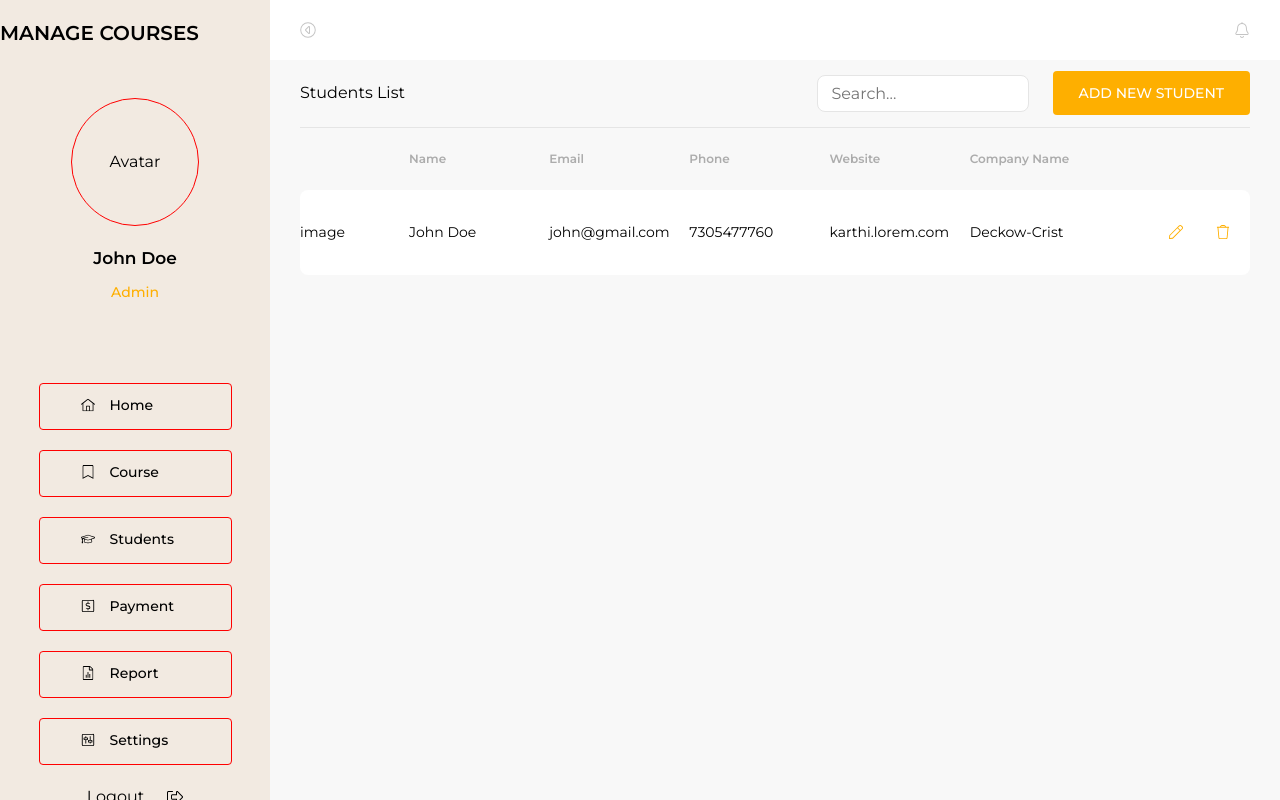
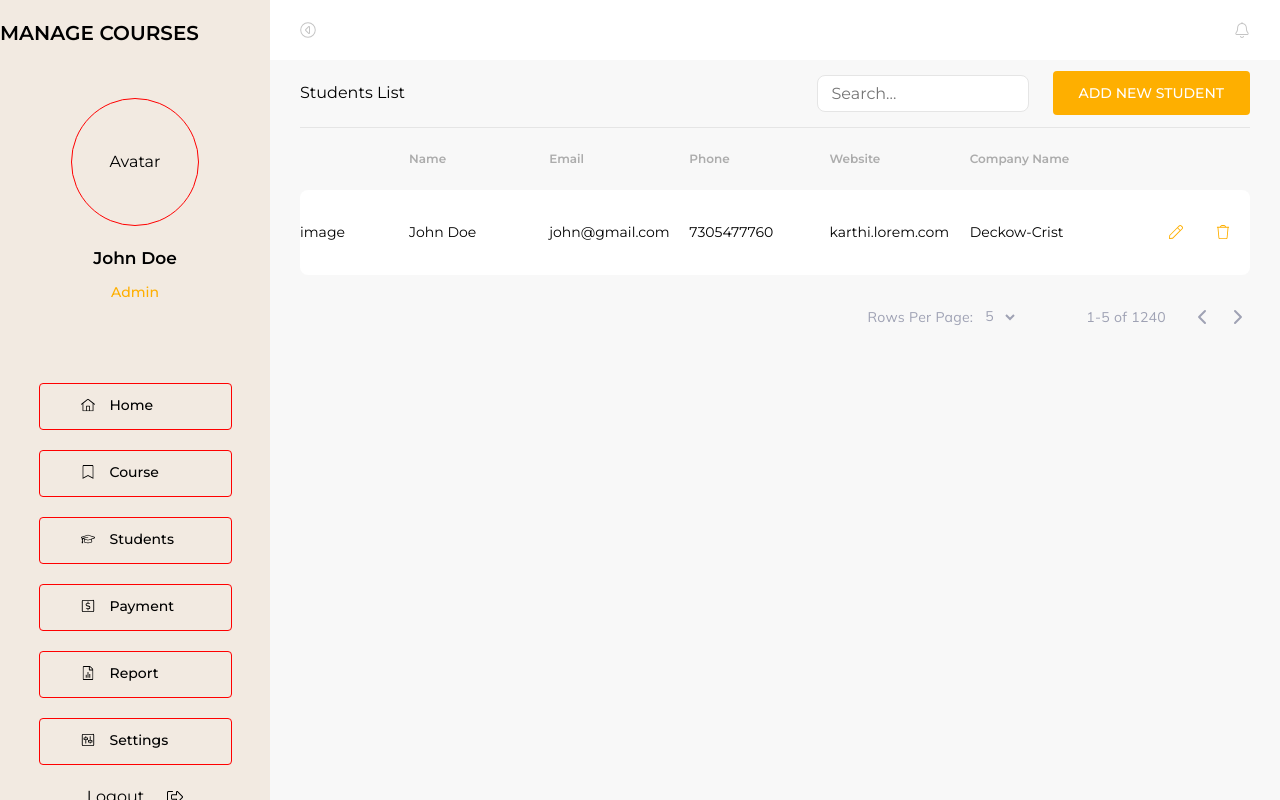
Before and after one commit to mertcancet/dumy-user, a Next.js app: page /dashboard/students in a window 1280 px wide. Built offline with nearby package versions, Linux system fonts and the light colour scheme.

Commit message:
pagination completed

```diff
--- a/src/components/templates/dashboard/students/index.tsx
+++ b/src/components/templates/dashboard/students/index.tsx
@@ -1,6 +1,6 @@
 import React from 'react';
 
-import { DashboardHeader, StudentListTable } from '@/components/ui';
+import { DashboardHeader, Pagination, StudentListTable } from '@/components/ui';
 import styles from './styles.module.css';
 
 const DashboardStudentsPage = () => {
@@ -8,6 +8,7 @@ const DashboardStudentsPage = () => {
     <div className={styles.container}>
       <DashboardHeader />
       <StudentListTable />
+      <Pagination />
     </div>
   );
 };
--- /dev/null
+++ b/src/components/ui/icons/ArrowLeft.tsx
@@ -0,0 +1,20 @@
+import * as React from 'react';
+import type { SVGProps } from 'react';
+const SvgArrowLeft = (props: SVGProps<SVGSVGElement>) => (
+  <svg
+    xmlns="http://www.w3.org/2000/svg"
+    width="1em"
+    height="1em"
+    fill="none"
+    viewBox="0 0 24 24"
+    {...props}
+  >
+    <path
+      stroke="#9FA2B4"
+      strokeLinecap="round"
+      strokeWidth={2}
+      d="m15 18-5.93-5.93a.1.1 0 0 1 0-.14L15 6"
+    />
+  </svg>
+);
+export default SvgArrowLeft;
--- /dev/null
+++ b/src/components/ui/icons/ArrowRight.tsx
@@ -0,0 +1,20 @@
+import * as React from 'react';
+import type { SVGProps } from 'react';
+const SvgArrowRight = (props: SVGProps<SVGSVGElement>) => (
+  <svg
+    xmlns="http://www.w3.org/2000/svg"
+    width="1em"
+    height="1em"
+    fill="none"
+    viewBox="0 0 24 24"
+    {...props}
+  >
+    <path
+      stroke="#9FA2B4"
+      strokeLinecap="round"
+      strokeWidth={2}
+      d="m9 18 5.93-5.93a.1.1 0 0 0 0-.14L9 6"
+    />
+  </svg>
+);
+export default SvgArrowRight;
--- a/src/components/ui/icons/index.ts
+++ b/src/components/ui/icons/index.ts
@@ -1,3 +1,5 @@
+export { default as ArrowLeft } from './ArrowLeft';
+export { default as ArrowRight } from './ArrowRight';
 export { default as Bell } from './Bell';
 export { default as BookmarkPink } from './BookmarkPink';
 export { default as Bookmark } from './Bookmark';
--- a/src/components/ui/index.ts
+++ b/src/components/ui/index.ts
@@ -2,6 +2,7 @@ export { default as DashboardCard } from './dashboard-card';
 export { default as DashboardHeader } from './dashboard-header';
 export { default as Header } from './header';
 export { default as Layout } from './layout';
+export { default as Pagination } from './pagination';
 export { default as Sidebar } from './sidebar';
 export { default as SignUpForm } from './sign-up-form';
 export { default as StudentListTable } from './student-list-table';
--- /dev/null
+++ b/src/components/ui/pagination/index.tsx
@@ -0,0 +1,43 @@
+import React, { useState } from 'react';
+
+import styles from './styles.module.css';
+import { ArrowLeft, ArrowRight } from '../icons';
+
+const Pagination = () => {
+  const [perPage, setPerPage] = useState('5');
+
+  return (
+    <div className={styles.container}>
+      <div className={styles.row_per_page}>
+        <label htmlFor="per-page"> Rows Per Page:</label>
+        <select
+          name="per-page"
+          id="per-page"
+          className={styles.select}
+          value={perPage}
+          onChange={(e) => setPerPage(e.target.value)}
+        >
+          <option value="5">5</option>
+          <option value="6">6</option>
+          <option value="7">7</option>
+          <option value="8">8</option>
+          <option value="8">9</option>
+          <option value="8">10</option>
+        </select>
+      </div>
+      <div className={styles.pagination}>
+        <span>1-5 of 1240</span>
+        <div className={styles.action}>
+          <button>
+            <ArrowLeft width={24} height={24} />
+          </button>
+          <button>
+            <ArrowRight width={24} height={24} />
+          </button>
+        </div>
+      </div>
+    </div>
+  );
+};
+
+export default Pagination;
--- /dev/null
+++ b/src/components/ui/pagination/styles.module.css
@@ -0,0 +1,35 @@
+.container {
+  margin-right: 30px;
+  margin-top: 30px;
+  display: flex;
+  justify-content: flex-end;
+  gap: 60px;
+  color: #9fa2b4;
+  font-size: 14px;
+  font-family: Mulish;
+  font-weight: 400;
+  line-height: 20px;
+  letter-spacing: 0.3px;
+}
+
+.row_per_page {
+  display: flex;
+  align-items: center;
+  gap: 8px;
+  .select {
+    background-color: transparent;
+    margin-right: 8px;
+  }
+}
+
+.pagination {
+  display: flex;
+  align-items: center;
+  gap: 24px;
+
+  .action {
+    display: flex;
+    align-items: center;
+    gap: 12px;
+  }
+}
--- a/src/pages/_document.tsx
+++ b/src/pages/_document.tsx
@@ -8,7 +8,7 @@ export default function Document() {
         <link rel="preconnect" href="https://fonts.googleapis.com" />
         <link rel="preconnect" href="https://fonts.gstatic.com" />
         <link
-          href="https://fonts.googleapis.com/css2?family=Montserrat:wght@400;500;600&display=swap"
+          href="https://fonts.googleapis.com/css2?family=Montserrat:wght@400;500;600&family=Mulish&display=swap"
           rel="stylesheet"
         />
       </Head>
```
Also changed, not shown: public/icons/arrow-left.svg (added), public/icons/arrow-right.svg (added).
